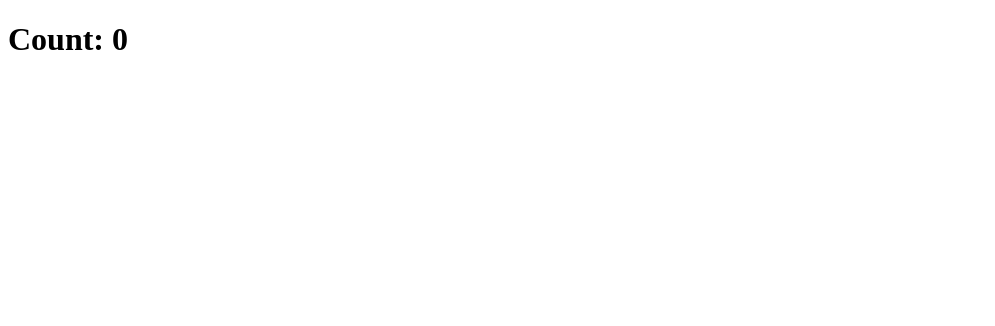
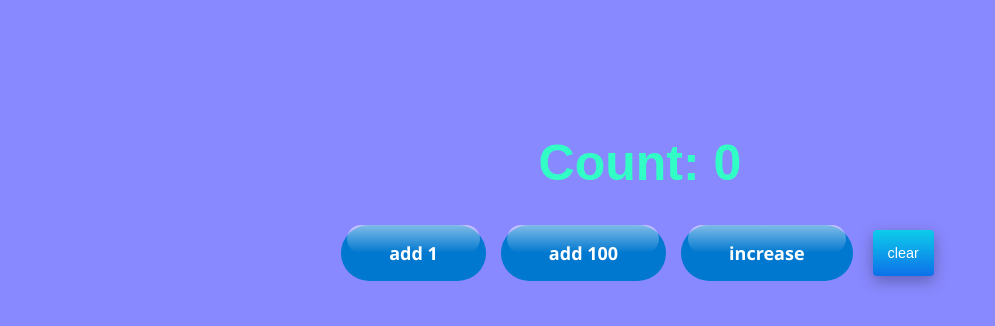
Before and after one commit to mate-academy/react_counter, a React (Create React App) app: page / in a window 1280 px wide. Shown: the top 326 px of the page, without its empty margins (0-995 px from the left). Built offline with nearby package versions, Linux system fonts and the light colour scheme; the HTML template or start-up script is replaced by a standard one.

Commit message:
solution

```diff
--- a/package.json
+++ b/package.json
@@ -17,7 +17,7 @@
     "@mate-academy/cypress-tools": "^1.0.4",
     "@mate-academy/eslint-config-react": "*",
     "@mate-academy/eslint-config-react-typescript": "*",
-    "@mate-academy/scripts": "^1.2.1",
+    "@mate-academy/scripts": "^1.2.3",
     "@mate-academy/students-ts-config": "*",
     "@mate-academy/stylelint-config": "*",
     "@types/node": "^17.0.23",
--- a/src/App.scss
+++ b/src/App.scss
@@ -1 +1,86 @@
-// styles go here
+body {
+  background-color: rgb(137, 137, 255);
+  font-family: Arial, Helvetica, sans-serif;
+}
+
+.App {
+  display: grid;
+  place-items: center;
+  margin-top: 100px;
+
+  &__title {
+    font-size: 50px;
+    color: rgb(50, 255, 197);
+  }
+
+  &__buttons {
+    display: flex;
+    justify-content: space-between;
+  }
+}
+
+.button {
+  margin-right: 15px;
+  background-color: #0078d0;
+  border: 0;
+  border-radius: 56px;
+  color: #fff;
+  cursor: pointer;
+  display: inline-block;
+  font-family: "Segoe UI", "Helvetica Neue", sans-serif;
+  font-size: 18px;
+  font-weight: 600;
+  outline: 0;
+  padding: 16px 21px;
+  position: relative;
+  text-align: center;
+  text-decoration: none;
+  transition: all 0.3s;
+  user-select: none;
+  -webkit-user-select: none;
+  touch-action: manipulation;
+}
+
+.button:before {
+  background-color: initial;
+  background-image: linear-gradient(#fff 0, rgba(255, 255, 255, 0) 100%);
+  border-radius: 125px;
+  content: "";
+  height: 50%;
+  left: 4%;
+  opacity: 0.5;
+  position: absolute;
+  top: 0;
+  transition: all 0.3s;
+  width: 92%;
+}
+
+.button:hover {
+  box-shadow: rgba(255, 255, 255, 0.2) 0 3px 15px inset,
+    rgba(0, 0, 0, 0.1) 0 3px 5px,
+    rgba(0, 0, 0, 0.1) 0 10px 13px;
+  transform: scale(1.05);
+}
+
+@media (min-width: 768px) {
+  .button {
+    padding: 16px 48px;
+  }
+}
+
+.button-clear {
+  background-image: linear-gradient(#0dccea, #0d70ea);
+  border: 0;
+  border-radius: 4px;
+  box-shadow: rgba(0, 0, 0, 0.3) 0 5px 15px;
+  box-sizing: border-box;
+  color: #fff;
+  cursor: pointer;
+  font-size: 0.9em;
+  margin: 5px;
+  padding: 10px 15px;
+  text-align: center;
+  user-select: none;
+  -webkit-user-select: none;
+  touch-action: manipulation;
+}
--- a/src/App.tsx
+++ b/src/App.tsx
@@ -1,16 +1,79 @@
 import React from 'react';
 import './App.scss';
 
-class App extends React.Component {
-  addOne = () => {};
+type State = {
+  counter: number,
+};
 
-  add100 = () => {};
+class App extends React.Component<{}, State> {
+  state = {
+    counter: 0,
+  };
 
-  increase = () => {};
+  addOne = () => {
+    this.setState((state) => ({ counter: state.counter + 1 }));
+  };
+
+  add100 = () => {
+    this.setState((state) => ({ counter: state.counter + 100 }));
+  };
+
+  increase = () => {
+    if (this.state.counter % 5 === 0) {
+      this.add100();
+    }
+
+    this.addOne();
+  };
+
+  clear = () => {
+    this.setState({ counter: 0 });
+  };
 
   render() {
+    const { counter } = this.state;
+
     return (
-      <h1>Count: 0</h1>
+      <div className="App">
+        <h1 className="App__title">
+          Count:
+          {' '}
+          {counter}
+        </h1>
+        <div className="App__buttons">
+          <button
+            type="button"
+            onClick={this.addOne}
+            className="button"
+          >
+            add 1
+          </button>
+
+          <button
+            type="button"
+            onClick={this.add100}
+            className="button"
+          >
+            add 100
+          </button>
+
+          <button
+            type="button"
+            onClick={this.increase}
+            className="button"
+          >
+            increase
+          </button>
+
+          <button
+            type="button"
+            onClick={this.clear}
+            className="button-clear"
+          >
+            clear
+          </button>
+        </div>
+      </div>
     );
   }
 }
```
Also changed, not shown: 2 other files (tests, documents, lock files or other folders).
